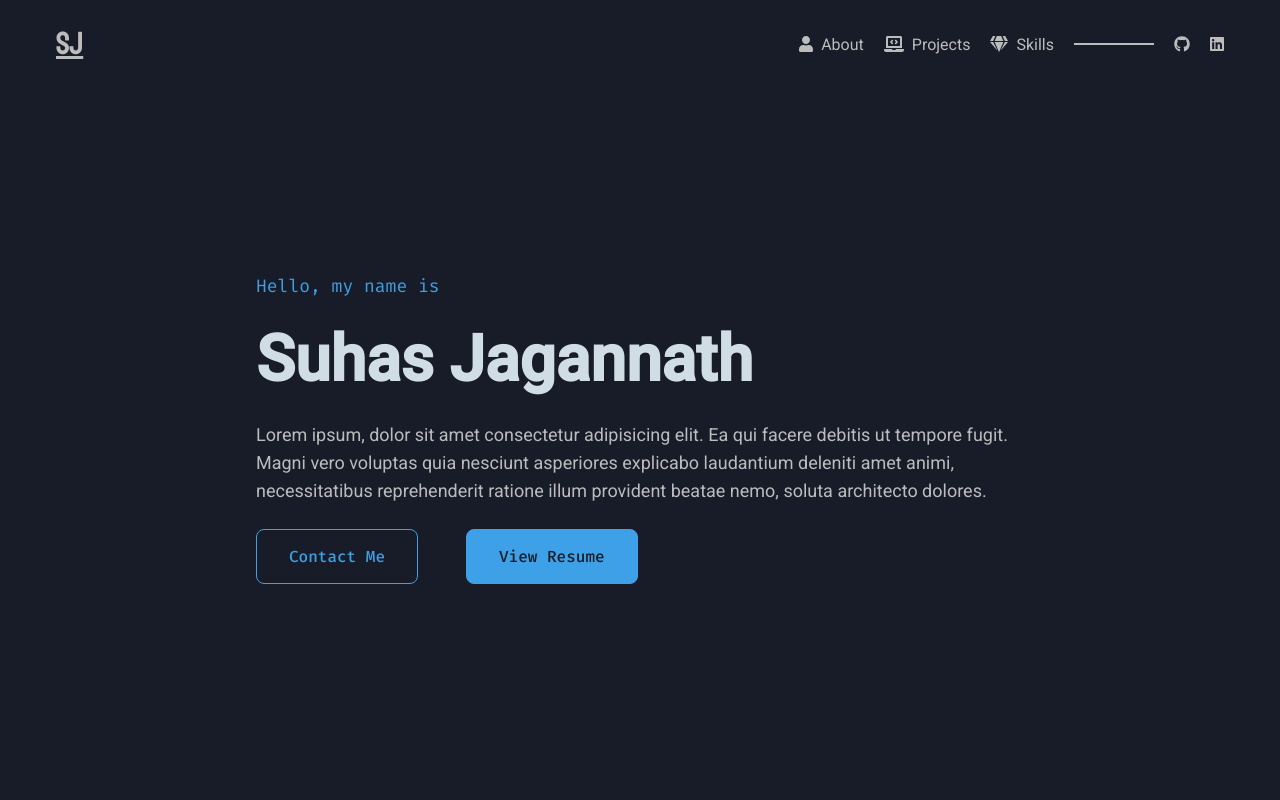
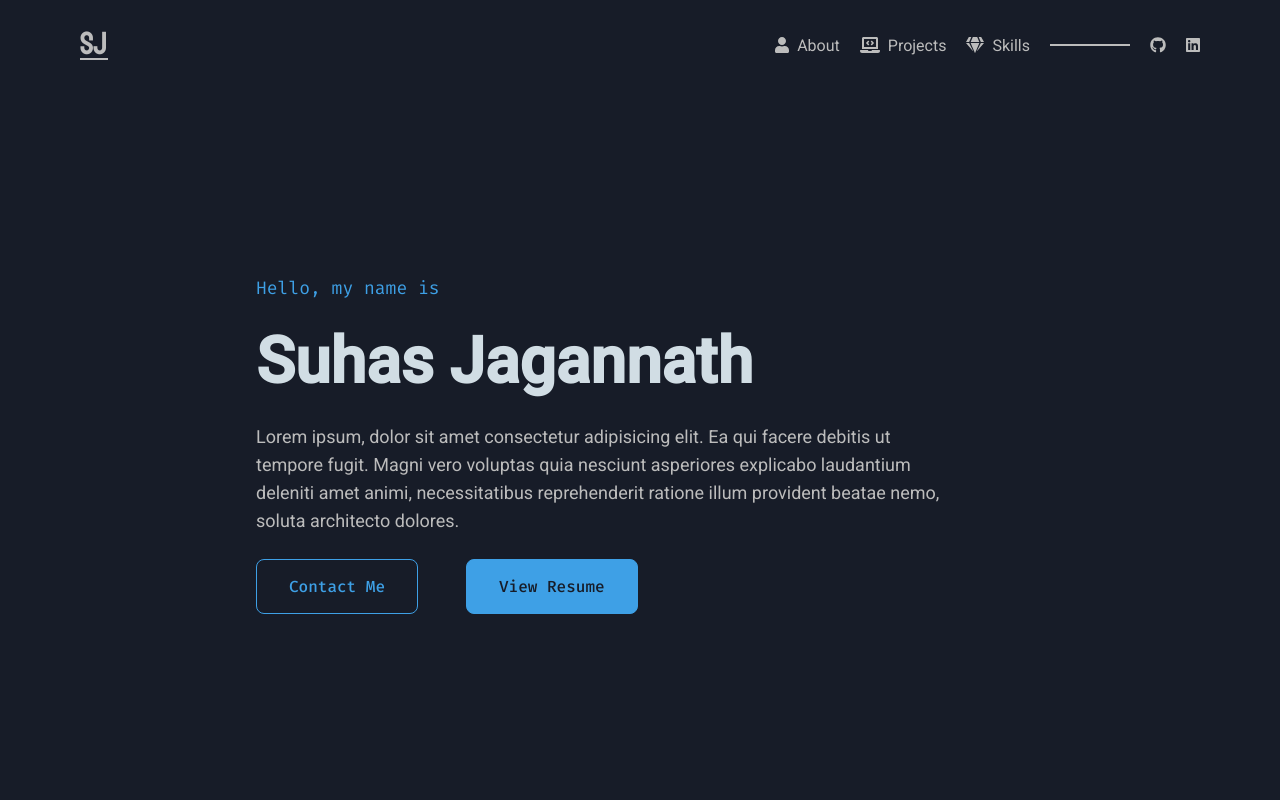
Before and after one commit to sjaga003/react-portfolio, a React (Create React App) app: page / in a window 1280 px wide. Shown: the top 800 px of the page. Built offline with nearby package versions, Linux system fonts and the light colour scheme.

Commit message:
Cleaning up CSS

```diff
--- a/src/App.js
+++ b/src/App.js
@@ -28,7 +28,6 @@
   padding: 0px 20vw 0px 20vw;
   display: flex;
   flex-direction: column;
-  align-items: center;
 `;
 
 export default App;
--- a/src/components/About.js
+++ b/src/components/About.js
@@ -45,6 +45,7 @@
   font-size: var(--fs-md);
   font-weight: 400;
   line-height: 28px;
+  max-width: 700px;
 `;
 
 const EmailButton = styled.button`
--- a/src/components/Nav.js
+++ b/src/components/Nav.js
@@ -36,7 +36,15 @@
   font-family: 'Staatliches', cursive;
   font-weight: 400;
   font-size: var(--fs-heading);
-  text-decoration: underline;
+  &::after {
+    content: '';
+    display: block;
+    position: relative;
+    height: 2px;
+    width: 28px;
+    top: -6px;
+    background: var(--text-color);
+  }
 `;
 
 const Navigation = styled.nav`
@@ -44,7 +52,7 @@
   flex-direction: row;
   justify-content: space-between;
   align-items: center;
-  padding: 24px 56px 0px 56px;
+  padding: 24px 80px 0px 80px;
 `;
 
 const NavHeadings = styled.ul`
--- a/src/components/Skills.js
+++ b/src/components/Skills.js
@@ -111,7 +111,7 @@
 
 const SkillsContainer = styled.div`
   display: grid;
-  grid-template-columns: repeat(auto-fit, 120px);
+  grid-template-columns: repeat(auto-fit, 130px);
   grid-column-gap: 64px;
   grid-row-gap: 32px;
   justify-content: center;
```
